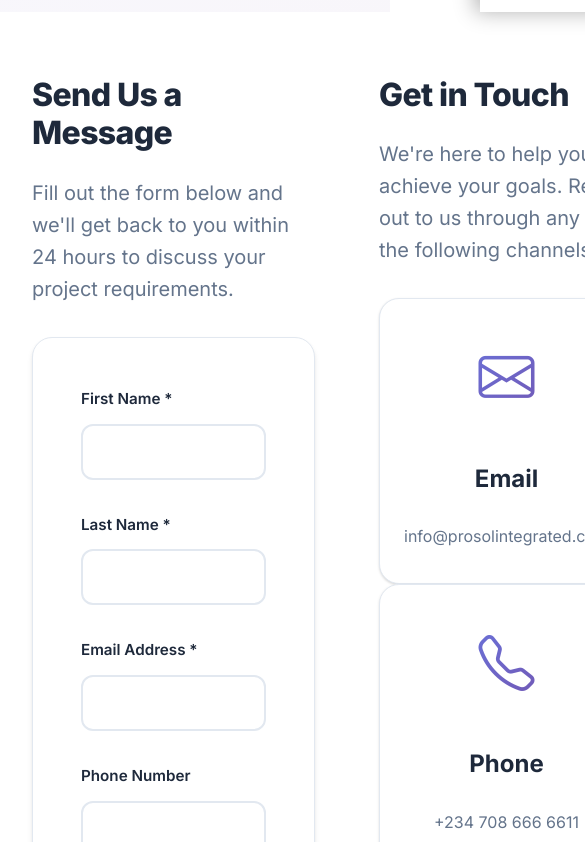
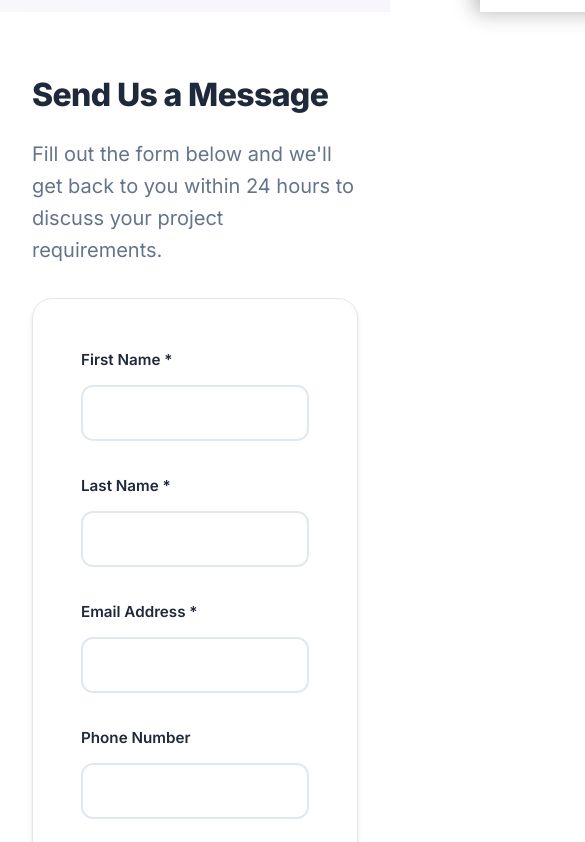
Before and after one commit to jnrjose/prosol, a React (Vite) app in the folder prosol-react/: page /contact in a window 390 px wide. Shown: the part 832-1674 px from the top of the page, 585 px wide, since content can reach past the window. Built offline with nearby package versions, Linux system fonts and the light colour scheme.

Commit message:
fix animations

```diff
--- a/prosol-react/src/App.css
+++ b/prosol-react/src/App.css
@@ -709,6 +709,12 @@ body {
     transform: translateY(-5px);
 }
 
+.contact-info-grid {
+    display: grid;
+    grid-template-columns: repeat(2, 1fr);
+    gap: 2rem;
+}
+
 .form-group {
     margin-bottom: 2rem;
 }
@@ -1262,6 +1268,16 @@ body {
     .service-features {
         gap: 0.75rem;
     }
+
+    .contact-info-grid {
+        grid-template-columns: 1fr;
+        gap: 1.5rem;
+    }
+
+    .contact-grid {
+        grid-template-columns: 1fr;
+        gap: 3rem;
+    }
 }
 
 @media (max-width: 480px) {
--- a/prosol-react/src/pages/About.jsx
+++ b/prosol-react/src/pages/About.jsx
@@ -26,7 +26,7 @@ const About = () => {
     }, observerOptions)
 
     // Observe elements for animation
-    document.querySelectorAll('.fade-in, .slide-in-left, .slide-in-right, .scale-in, .rotate-in').forEach(el => {
+    document.querySelectorAll('.fade-in, .slide-in-left, .slide-in-right, .scale-in, .rotate-in, .bounce-in, .flip-in, .zoom-in, .text-reveal').forEach(el => {
       observer.observe(el)
     })
 
--- a/prosol-react/src/pages/Contact.jsx
+++ b/prosol-react/src/pages/Contact.jsx
@@ -25,7 +25,7 @@ const Contact = () => {
     }, observerOptions)
 
     // Observe elements for animation
-    document.querySelectorAll('.fade-in, .slide-in-left, .slide-in-right, .scale-in, .rotate-in').forEach(el => {
+    document.querySelectorAll('.fade-in, .slide-in-left, .slide-in-right, .scale-in, .rotate-in, .bounce-in, .flip-in, .zoom-in, .text-reveal').forEach(el => {
       observer.observe(el)
     })
 
--- a/prosol-react/src/pages/Portfolio.jsx
+++ b/prosol-react/src/pages/Portfolio.jsx
@@ -28,7 +28,7 @@ const Portfolio = () => {
     }, observerOptions)
 
     // Observe elements for animation
-    document.querySelectorAll('.fade-in, .slide-in-left, .slide-in-right, .scale-in, .rotate-in').forEach(el => {
+    document.querySelectorAll('.fade-in, .slide-in-left, .slide-in-right, .scale-in, .rotate-in, .bounce-in, .flip-in, .zoom-in, .text-reveal').forEach(el => {
       observer.observe(el)
     })
 
--- a/prosol-react/src/pages/Services.jsx
+++ b/prosol-react/src/pages/Services.jsx
@@ -28,7 +28,7 @@ const Services = () => {
     }, observerOptions)
 
     // Observe elements for animation
-    document.querySelectorAll('.fade-in, .slide-in-left, .slide-in-right, .scale-in, .rotate-in').forEach(el => {
+    document.querySelectorAll('.fade-in, .slide-in-left, .slide-in-right, .scale-in, .rotate-in, .bounce-in, .flip-in, .zoom-in, .text-reveal').forEach(el => {
       observer.observe(el)
     })
 
```
